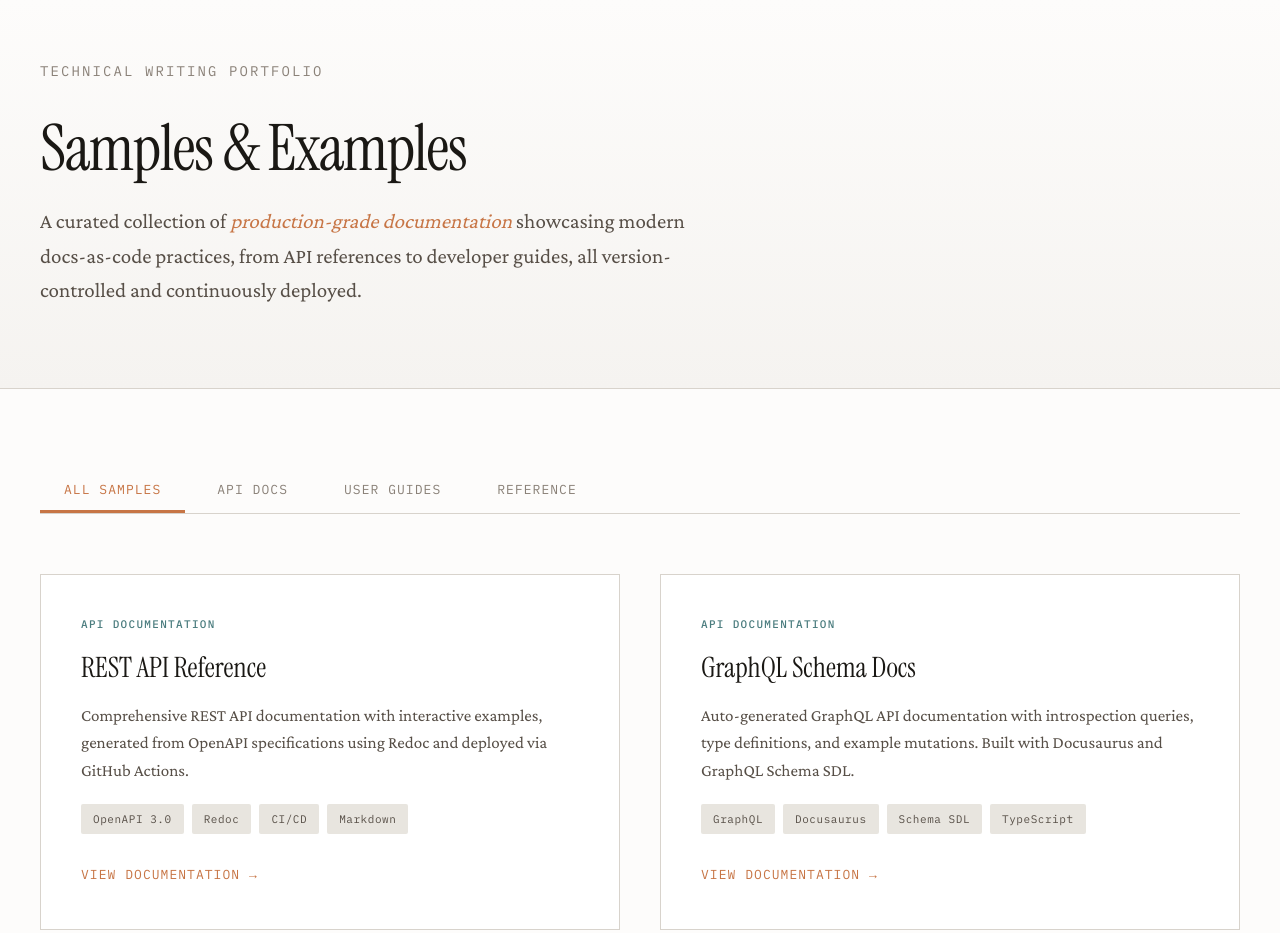
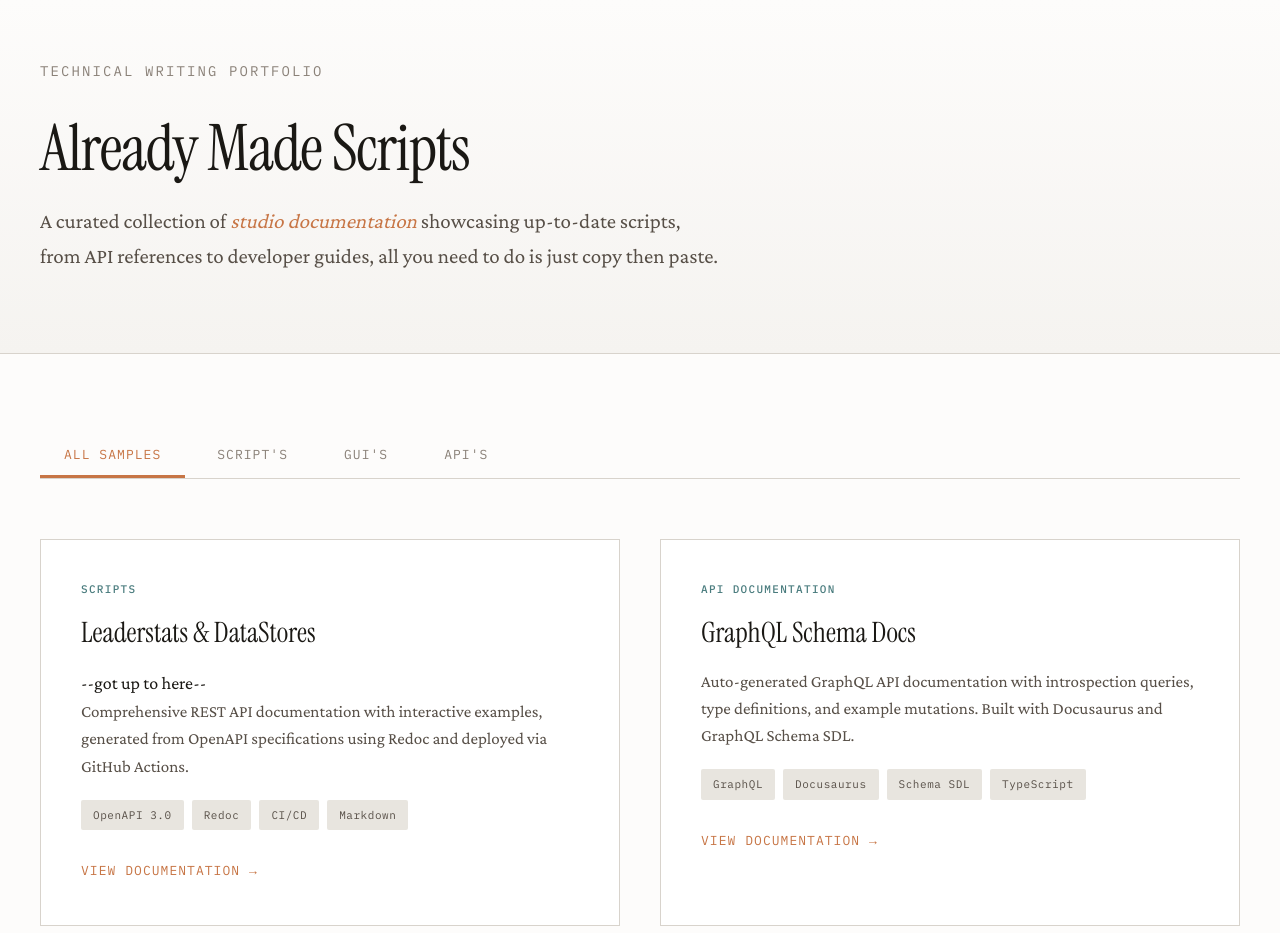
Before and after one commit to wxmtg1/studio-tutorials-site, a plain HTML site: page index.html in a window 1280 px wide. Shown: the top 933 px of the page. Drawn offline with nearby package versions, Linux system fonts and the light colour scheme.

Commit message:
Update index.html

```diff
--- a/index.html
+++ b/index.html
@@ -376,9 +376,9 @@
     <header>
         <div class="container">
             <div class="subtitle">Technical Writing Portfolio</div>
-            <h1>Samples & Examples</h1>
+            <h1>Already Made Scripts</h1>
             <p class="intro">
-                A curated collection of <span class="intro-emphasis">production-grade documentation</span> showcasing modern docs-as-code practices, from API references to developer guides, all version-controlled and continuously deployed.
+                A curated collection of <span class="intro-emphasis">studio documentation</span> showcasing up-to-date scripts, from API references to developer guides, all you need to do is just copy then paste.
             </p>
         </div>
     </header>
@@ -387,16 +387,16 @@
         <div class="container">
             <nav>
                 <button class="nav-tab active" data-category="all">All Samples</button>
-                <button class="nav-tab" data-category="api">API Docs</button>
-                <button class="nav-tab" data-category="guides">User Guides</button>
-                <button class="nav-tab" data-category="reference">Reference</button>
+                <button class="nav-tab" data-category="script">Script's</button>
+                <button class="nav-tab" data-category="gui">GUI's</button>
+                <button class="nav-tab" data-category="api">API's</button>
             </nav>
 
             <div class="samples-grid" id="samplesGrid">
                 <!-- API Documentation Samples -->
-                <article class="sample-card" data-category="api">
-                    <div class="sample-category">API Documentation</div>
-                    <h3 class="sample-title">REST API Reference</h3>
+                <article class="sample-card" data-category="script">
+                    <div class="sample-category">Scripts</div>
+                    <h3 class="sample-title">Leaderstats & DataStores</h3> --got up to here--
                     <p class="sample-description">
                         Comprehensive REST API documentation with interactive examples, generated from OpenAPI specifications using Redoc and deployed via GitHub Actions.
                     </p>
```
